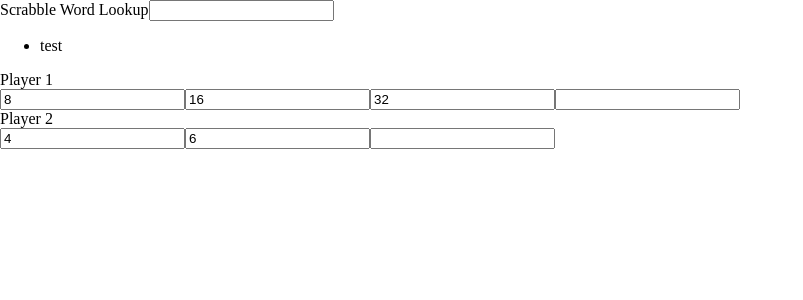
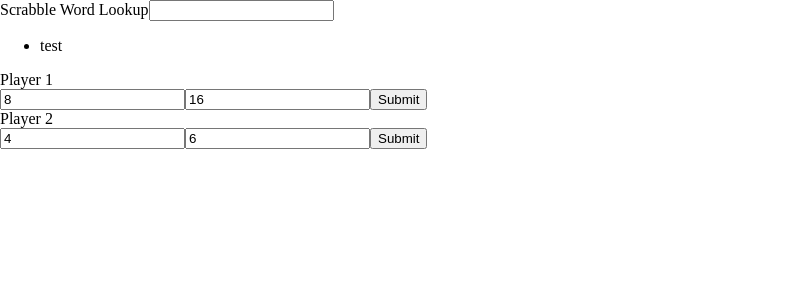
Before and after one commit to burntcustard/scrabble-react-app, a React (Create React App) app: page / in a window 1280 px wide. Shown: the top 300 px of the page, without its empty margins (0-803 px from the left). Built offline with nearby package versions, Linux system fonts and the light colour scheme.

Commit message:
Starting work on the adding together logics

```diff
--- a/src/components/PlayerScores.js
+++ b/src/components/PlayerScores.js
@@ -4,24 +4,32 @@ import ScoreCell from './ScoreCell';
 
 class PlayerScores extends React.Component {
 
-  // scoreCellChanged = event => {
-  //   //console.log("A player's scores have been changed (scoreCellChanged)");
-  //   //console.log(event);
-  //   this.props.updateScores({
-  //     value: event.value,
-  //     cellIndex: event.cellIndex,
-  //     playerIndex: this.props.playerIndex
-  //   });
-  // }
-  //
-  // scoresSubmitted = event => {
-  //   event.preventDefault();
-  //   //console.log("A player's scores have been submitted");
-  // }
-
   handleFieldChange = (index) => (event, value, selectedKey) => {
     let data = [...this.props.scores];
+
     data[index] = value;
+
+    // If the field after has a number in...
+    if (data[index + 1] && parseInt(data[index + 1]) > 0) {
+      // Add the changed by amount to the next score as well
+    }
+
+    this.props.updateScores(null, data);
+  }
+
+  onFieldSubmit = (event) => {
+    event.preventDefault();
+
+    // Add new score to previous total
+    let data = [...this.props.scores];
+
+    // Add new score to previous total
+    data[data.length - 1] = parseInt(data[data.length - 1]) + parseInt(data[data.length - 2]);
+
+    //console.log(data);
+
+    // Add new field for the next score:
+    data.push('');
     this.props.updateScores(null, data);
   }
 
@@ -37,20 +45,13 @@ class PlayerScores extends React.Component {
       );
     });
 
-    renderedScores.push(
-      <ScoreCell
-        key={renderedScores.length}
-        value=''
-        scoreCellChanged={this.handleFieldChange(renderedScores.length)}
-      />
-    );
-
     return (
       <form
         className="player-scores"
-        onSubmit={e => console.log("beep")}
+        onSubmit={this.onFieldSubmit}
       >
         {renderedScores}
+        <input type="submit" />
       </form>
     );
   }
--- a/src/components/ScoreCell.js
+++ b/src/components/ScoreCell.js
@@ -1,4 +1,5 @@
 import React from 'react';
+
 
 class ScoreCell extends React.Component {
 
--- a/src/components/Scores.js
+++ b/src/components/Scores.js
@@ -7,26 +7,28 @@ class Scores extends React.Component {
     playerData: [
       {
         name: 'Player 1',
-        scores: [8, 16, 32]
+        scores: [8, 16],
+        savedScores: [8, 16]
       },
       {
         name: 'Player 2',
-        scores: [4, 6]
+        scores: [4, 6],
+        savedScores: [4, 6]
       }
     ]
   }
 
   scoreChange = (field) => (event, value, selectedKey) => {
     let data = { ...this.state.data };
-
     data[field] = value;
     this.setState({ data });
-
-    console.log(value);
-    // console.log(value);
-    // console.log(selectedKey);
   }
 
+  scoreSubmit = (field) => (event, value, selectedKey) => {
+    let data = { ...this.state.data };
+    data[field] = value;
+    this.setState({ data });
+  }
 
   render() {
     return(
@@ -34,6 +36,7 @@ class Scores extends React.Component {
         <ScoresTable
           playerData={this.state.playerData}
           scoreChange={this.scoreChange('playerData')}
+          scoreSubmit={this.scoreSubmit('playerData')}
         />
       </section>
     );
--- a/src/components/ScoresTable.js
+++ b/src/components/ScoresTable.js
@@ -3,11 +3,6 @@ import PlayerScores from './PlayerScores';
 
 
 class ScoresTable extends React.Component {
-  //
-  // updateScores = event => {
-  //   console.log(event);
-  //   this.props.scoreChange(event);
-  // }
 
   updateScores = (index) => (event, value, selectedKey) => {
     //console.log(value);
```
